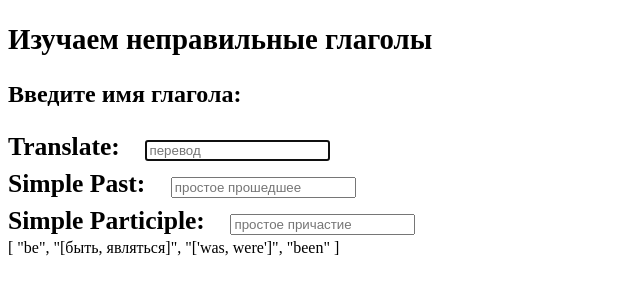
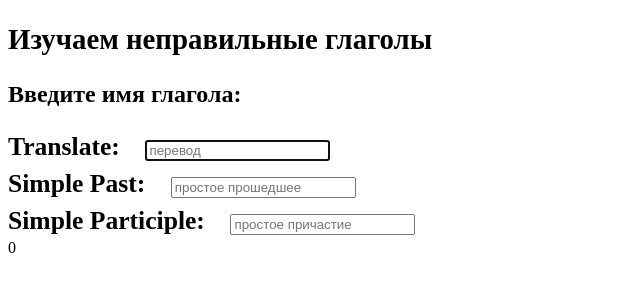
Before and after one commit to AlexMurrr/irregularVerbsCompositionAPI, a Vue app: page / in a window 1280 px wide. Shown: the top 300 px of the page, without its empty margins (0-640 px from the left). Built offline with nearby package versions, Linux system fonts and the light colour scheme.

Commit message:
feat: add computed property for random object key where value is array of verbs forms

```diff
--- a/src/components/verbRendom.vue
+++ b/src/components/verbRendom.vue
@@ -10,6 +10,11 @@ export default{
             3: ['become', 'становиться', 'became', 'become']
         }
     }
+  },
+  computed:{
+    rendomNumFromVerbs (){
+        return Math.floor(Math.random() * Object.keys(this.verbForms).length)
+    }
   }
 
 }
@@ -17,7 +22,7 @@ export default{
 
 <template>
     <div>
-        {{verbForms[1]}}
+        {{rendomNumFromVerbs}}
     </div>
 </template>
 
```
